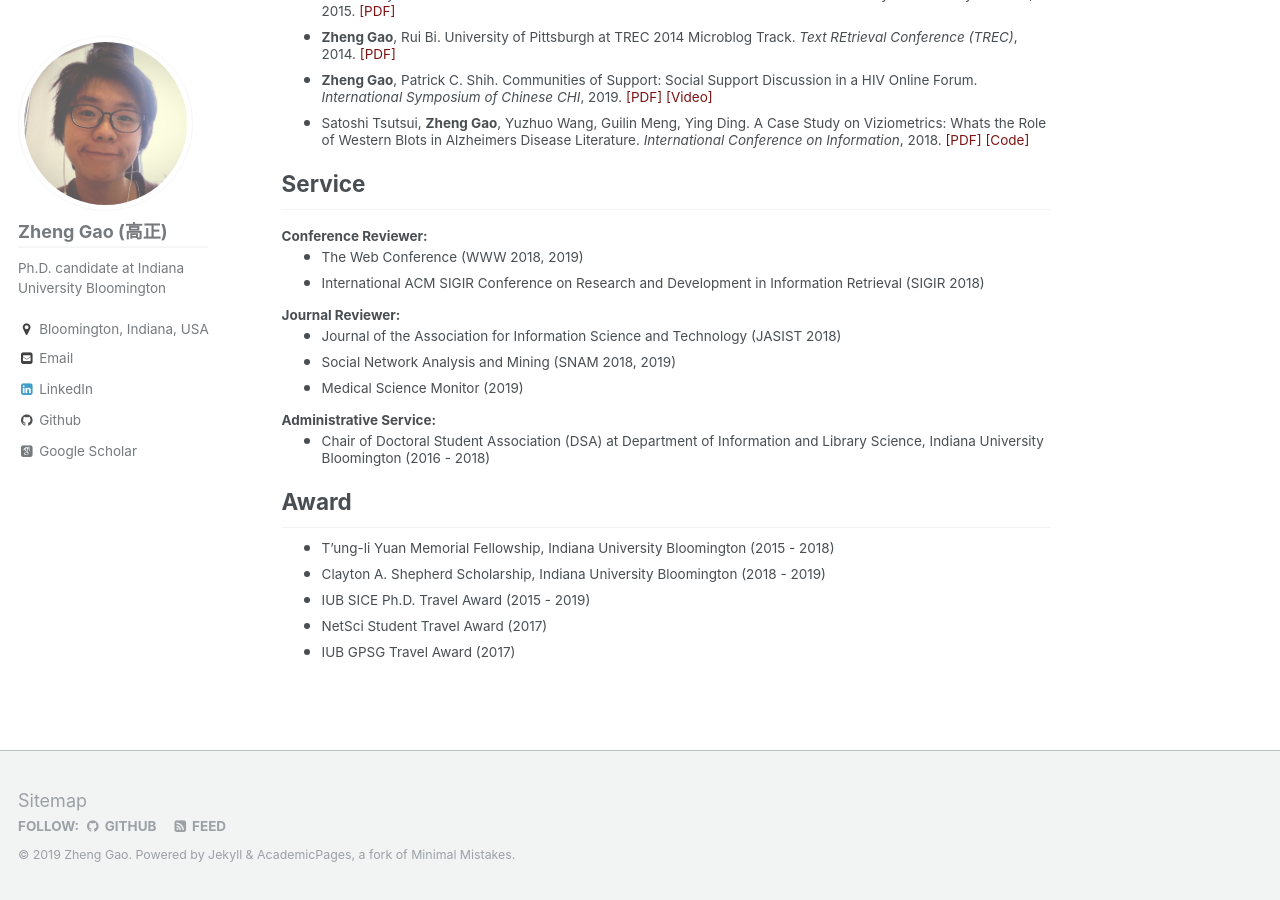
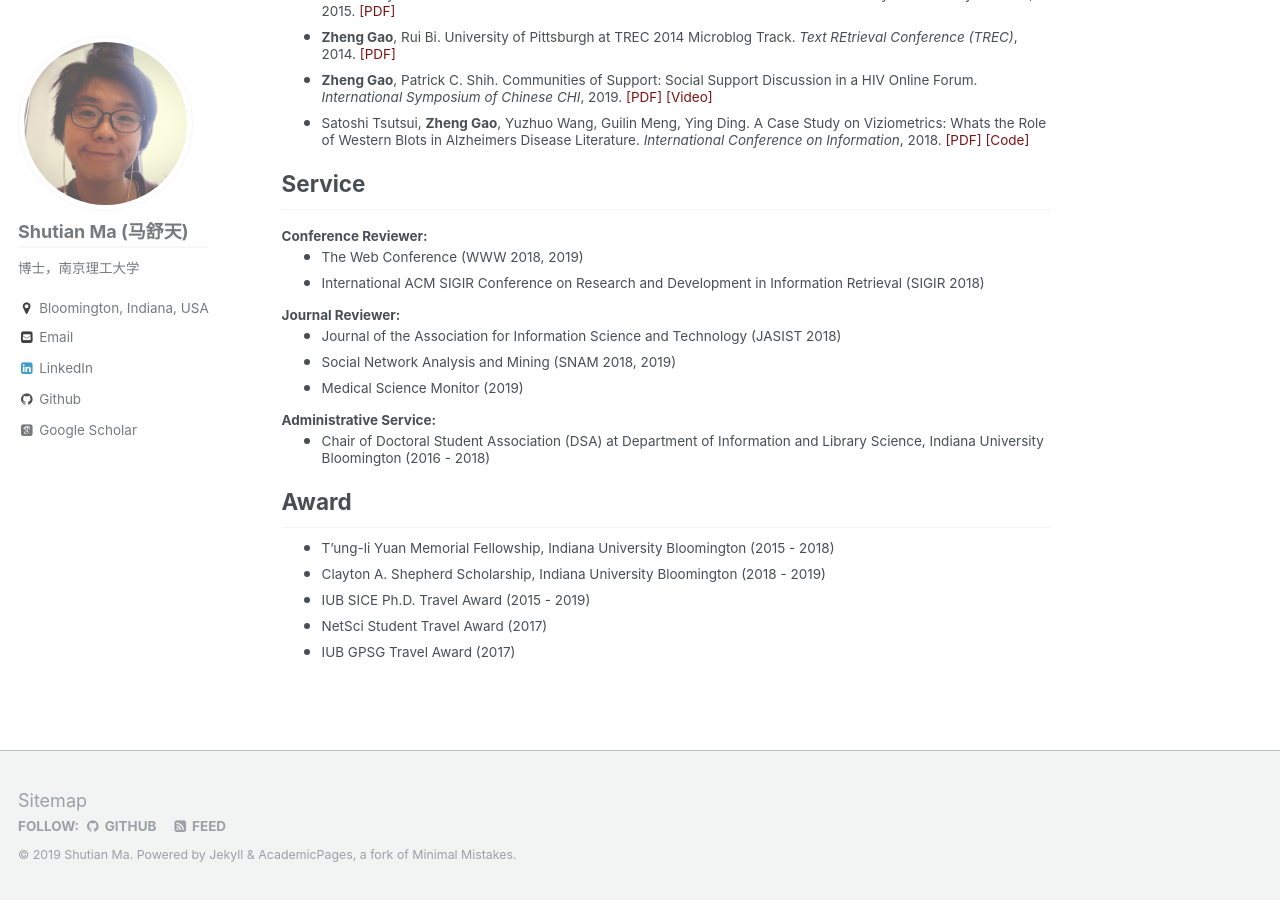
Before and after one commit to michellemashutian/michellemashutian.github.io_old, a Jekyll site: the page built from _pages/about.md, in a window 1280 px wide and 900 px high, scrolled down 1529 px. Built offline with Jekyll 4.4.1, drawn with Linux system fonts in a browser that asks for light colours; some web fonts are replaced.

Commit message:
update front page

```diff
--- a/_config.yml
+++ b/_config.yml
@@ -7,13 +7,13 @@
 
 # Site Settings
 locale                   : "en-US"
-title                    : "Zheng Gao"
+title                    : "Shutian Ma"
 title_separator          : "-"
-name                     : &name "Zheng Gao"
+name                     : &name "Shutian Ma"
 description              : &description "Ph.D. candidate at Indiana University Bloomington"
 url                      : https://royzhenggao.github.io # the base hostname & protocol for your site e.g. "https://mmistakes.github.io"
 baseurl                  : "" # the subpath of your site, e.g. "/blog"
-repository               : "royzhenggao.github.io"
+repository               : "michellemashutian.github.io"
 teaser                   :  # filename of teaser fallback teaser image placed in /images/, .e.g. "500x300.png"
 breadcrumbs              : false # true, false (default)
 words_per_minute         : 160
@@ -78,9 +78,9 @@ analytics:
 
 # Site Author
 author:
-  name             : "Zheng Gao (高正)"
+  name             : "Shutian Ma (马舒天)"
   avatar           : "profile.png"
-  bio              : "Ph.D. candidate at Indiana University Bloomington"
+  bio              : "博士，南京理工大学"
   location         : "Bloomington, Indiana, USA"
   employer         :
   googlescholar    : "https://scholar.google.com/citations?user=C8M7-1YAAAAJ&hl=en"
```
